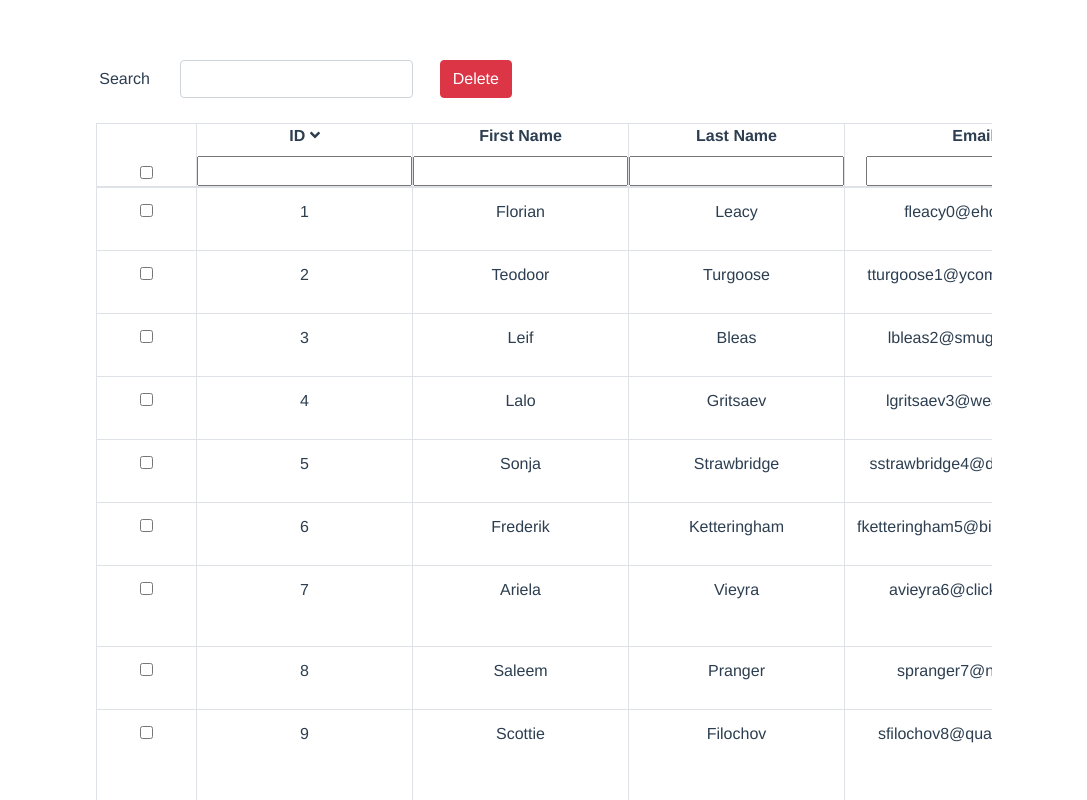
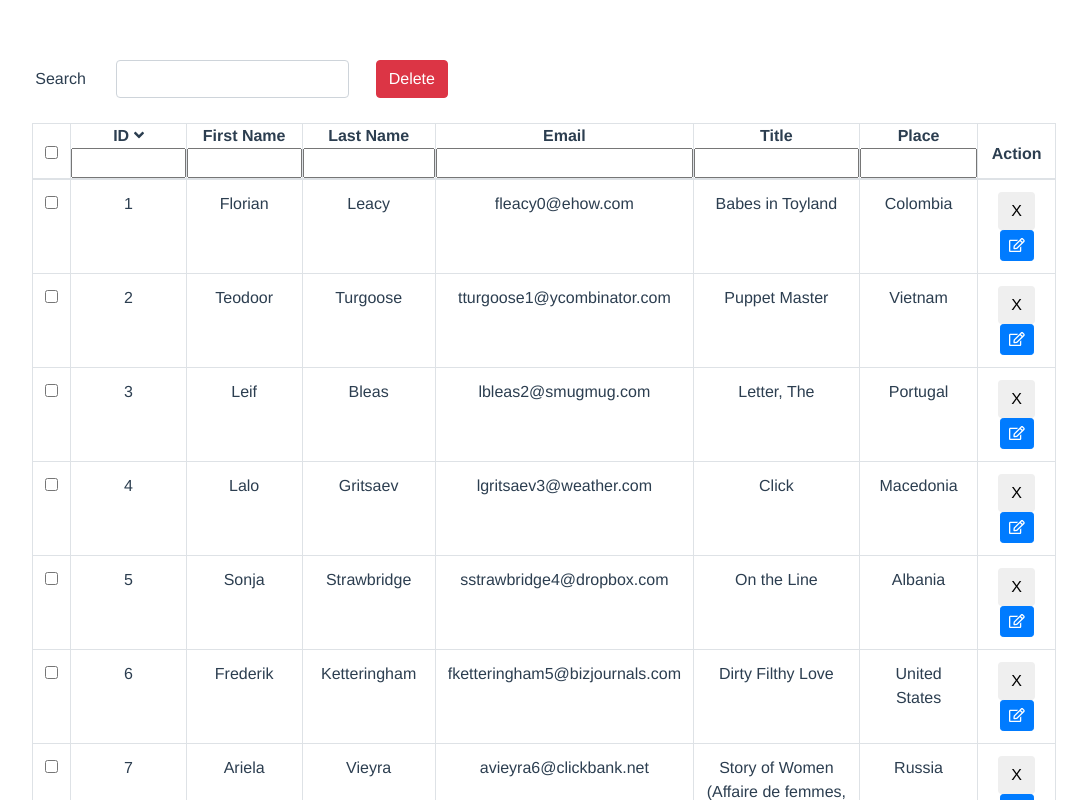
Before and after one commit to Onesime/InterventionTable, a Vue app: page /#/ in a window 1280 px wide. Shown: the top 800 px of the page, without its empty margins (96-1183 px from the left). Built offline with nearby package versions, Linux system fonts and the light colour scheme.

Commit message:
resolve bug ordering

```diff
--- a/src/App.vue
+++ b/src/App.vue
@@ -12,7 +12,7 @@ import InterventionTable from './components/InterventionTable'
 export default {
   name: 'App',
   components: {
-	  interventiontable:InterventionTable
+      InterventionTable: InterventionTable
   }
 }
 </script>
--- a/src/components/InterventionTable.vue
+++ b/src/components/InterventionTable.vue
@@ -164,8 +164,11 @@ export default {
 	  	},
         bindEvents() {
             this.$on('orderChanged', (obj) => {
-                this.ordering.field = obj.field;
-                this.ordering.isDesc = obj.isDesc;
+                console.log("orderChanged")
+                console.log(obj)
+                this.ordering = obj
+                //this.ordering.isDesc = obj.isDesc;
+
             })
             this.$on('selectedRowChanged', (obj) => {
                 this.selectedRow = Object.assign({}, obj.row);
@@ -203,22 +206,4 @@ export default {
 
 <style scoped>
 
-	.interventiontable {
-		margin-left: 15%;
-		width: 70%;
-	}
-
-	label {
-		display: inline-block;
-		width: 100%;
-		height: 100%;
-		padding: 0px;
-		margin: 0px;
-	}
-
-	th {
-		padding: 0px;
-		min-width: 100px;
-	}
-
 </style>
--- a/src/components/THOrdering.vue
+++ b/src/components/THOrdering.vue
@@ -1,8 +1,8 @@
 <template>
-    <th v-on:click="doCallback()">
+    <th class="thordering" v-on:click="doCallback()">
         <label>{{ name }}
-            <span v-if="isOrdered && ordering.isDesc"><i class="fa fa-angle-down"></i></span>
-            <span v-if="isOrdered && !ordering.isDesc"><i class="fa fa-angle-up"></i></span>
+            <span v-show="isOrdered && ordering.isDesc"><i class="fa fa-angle-down"></i></span>
+            <span v-show="isOrdered && !ordering.isDesc"><i class="fa fa-angle-up"></i></span>
         </label><br>
         <input v-on:click.stop v-on:keyup="search()" v-model="value">
     </th>
@@ -15,7 +15,7 @@
         props: [
             'field',
             'name',
-            'ordering'
+            'ordering',
         ],
         data() {
             return {
@@ -37,9 +37,7 @@
         },
         methods: {
             doCallback: function() {
-                console.log("doCallback")
                 this.isDown = !this.isDown;
-                //console.log(this.isDown);
                 this.$parent.$emit('orderChanged', { field: this.field, isDesc: this.isDown })
             },
           search: function(){
--- a/static/css/responsive.css
+++ b/static/css/responsive.css
@@ -1,4 +1,27 @@
-.delete{
-  text-align: left;
-  margin-bottom:25px;
+
+.delete {
+    text-align: left;
+    margin-bottom: 25px;
 }
+
+th.thordering input{
+    width: 100%;
+}
+
+.interventiontable {
+    margin-left: 10%;
+    width: 80%;
+}
+
+th.thordering label {
+    display: inline-block;
+    width: 100%;
+    height: 100%;
+    padding: 0px;
+    margin: 0px;
+}
+
+th.thordering {
+    padding: 0px;
+    min-width: 100px;
+}
```
